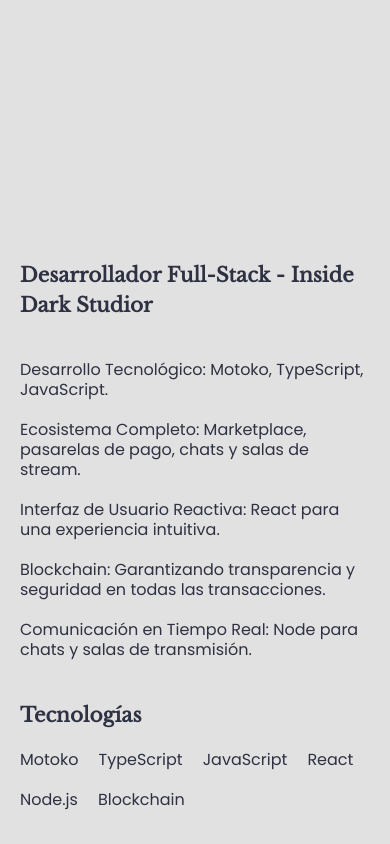
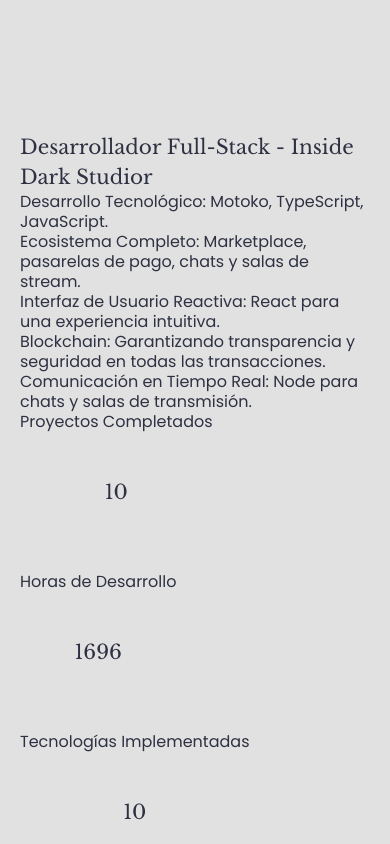
Before and after one commit to madriguerati/portfolio, a React (Vite) app: page / in a window 390 px wide. Shown: the part 4280-5124 px from the top of the page. Built offline with nearby package versions, Linux system fonts and the light colour scheme.

Commit message:
refactor

```diff
--- a/src/components/Home/sectionC/SectionC.jsx
+++ b/src/components/Home/sectionC/SectionC.jsx
@@ -7,6 +7,7 @@ import TextBody from "../../../shared/Text/TextBody";
 import TextSubTitle from "../../../shared/Text/TextSubTitle";
 import { motion } from "framer-motion";
 import Container from "../../../shared/Container";
+import TextSubTitleItalic from "../../../shared/Text/TextSubTitleItalic";
 
 const SectionC = ({ id, onObserver }) => {
   const [currentStep, setCurrentStep] = useState("1");
@@ -76,26 +77,12 @@ const SectionC = ({ id, onObserver }) => {
 
   return (
     <Inspector index={id} onObserver={onObserver}>
-      <Section
-        id={"experiencias"}
-        type={"center"}
-        h={"h-full"}
-        title={"Experiencia Laboral"}
-        positionText={"text-center"}
-        extra={"gap-10 sm:gap-10 md:gap-10 lg:gap-40 py-32 sm:py-10 md:py-40"}
-      >
+      <Section id={id} type={""} h={""} extra={""}>
+        <Container extra={"gap-40 flex flex-col"}>
           {steps.map((step, index) => (
-          <Card
-            title={step.title}
-            currentStep={currentStep}
-            index={step.id}
-            handleStepChange={handleStepChange}
-            listItems={step.listItems}
-            metrics={step.metrics}
-            technologies={step.technologies}
-            id={index}
-          />
+            <Card key={step.title} {...step} />
           ))}
+        </Container>
       </Section>
     </Inspector>
   );
@@ -115,38 +102,12 @@ const Card = ({
 }) => {
   const shouldAnimate = currentStep === id;
   return (
-    <Inspector index={id} onObserver={handleStepChange}>
-      <Container extra={" flex flex-col w-full "}>
-        <motion.section
-          initial={{ opacity: 0, x: 0 }}
-          animate={shouldAnimate === true ? { opacity: 1, x: 0 } : { opacity: 0, x: 0 }}
-          transition={{ duration: 0.5 }}
-          className={`flex  w-full`}
-        >
-          <section className={` flex  justify-center flex-col items-start h-fit`}>
-            <TextSubTitle text={title} extra={"font-bold"} />
-
-            <section className="flex flex-col gap-5 pt-10">
+    <section>
+      <TextSubTitle text={title} />{" "}
       {listItems.map((e, index) => (
         <TextBody text={e} key={index} />
       ))}
+      <MetricsSection data={metrics} />
     </section>
-            <section className="pt-10">
-              <TextSubTitle text={"Tecnologías"} extra={"font-bold"} />
-
-              <section className="flex flex-wrap  gap-5 pt-5">
-                {technologies.map((e, index) => (
-                  <TextBody text={e} key={index} />
-                ))}
-              </section>
-            </section>
-          </section>
-        </motion.section>
-
-        <section className="flex justify-center w-full pt-20">
-          <MetricsSection data={metrics} currentStep={currentStep} index={index} />
-        </section>
-      </Container>
-    </Inspector>
   );
 };
```
Lines whose indentation alone changed are shown as unchanged.
